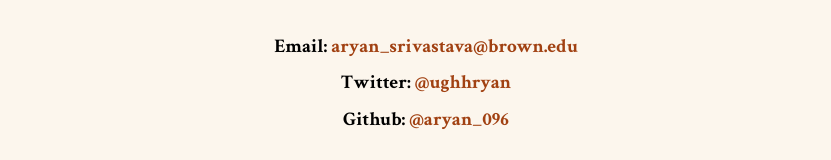
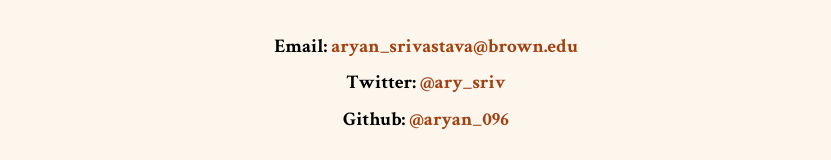
Before and after one commit to aryan096/arysriv, a React (Create React App) app: page / in a window 1280 px wide. Shown: the part 419-579 px from the top of the page, without its empty margins (224-1055 px from the left). Built offline with nearby package versions, Linux system fonts and the light colour scheme; some icons are missing; a web font is replaced by a local one.

Commit message:
changed twitter handle

```diff
--- a/src/components/Home.js
+++ b/src/components/Home.js
@@ -27,7 +27,7 @@ function Links(){
     return <div class='links-container'>
             <ul class='home-links'>
                 <li>Email: <a href={data.data.links.email}>aryan_srivastava@brown.edu</a></li>
-                <li>Twitter: <a href={data.data.links.twitter}>@ughhryan</a></li>
+                <li>Twitter: <a href={data.data.links.twitter}>@ary_sriv</a></li>
                 <li>Github: <a href={data.data.links.github}>@aryan_096</a></li>
                 {/* <li>My Portfolio: <a href={data.data.links.behance}>@curiousary</a></li> */}
             </ul>
--- a/src/public/data.js
+++ b/src/public/data.js
@@ -5,7 +5,7 @@ export const data = {
         "I am interested in studying the impact technology is having on human society through Computational Social Science and Human Computer Interaction. " +
         "I am currently working on my undergraduate honors thesis, studying how the dislike count and like-dislike ratio on YouTube affects viewers perception and consumption of political content on the platform.",
     links: {
-        twitter: 'https://twitter.com/ughhryan',
+        twitter: 'https://twitter.com/ary_sriv',
         email: 'mailto:aryan_srivastava@brown.edu',
         github: 'https://github.com/aryan096',
         linkedin: 'https://www.linkedin.com/in/aryan-s-b58598129/',
```
Also changed, not shown: 1 other file (tests, documents, lock files or other folders).
